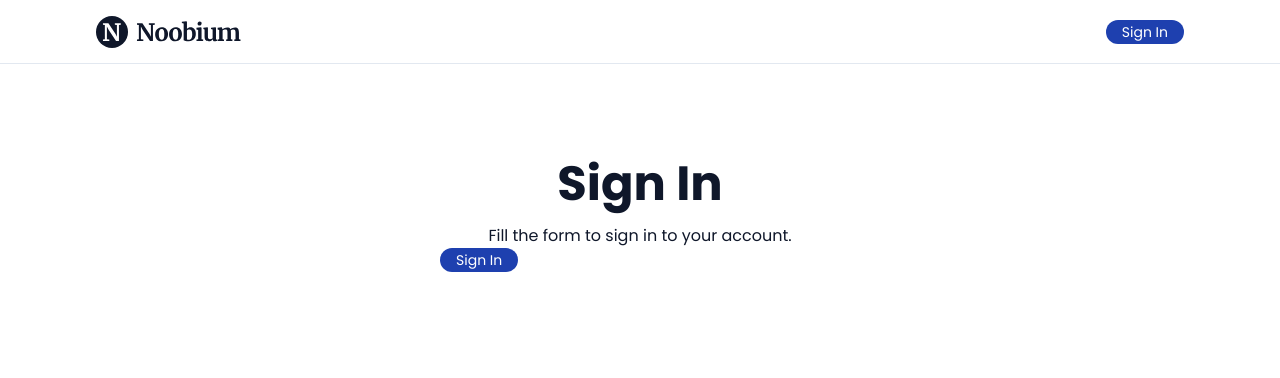
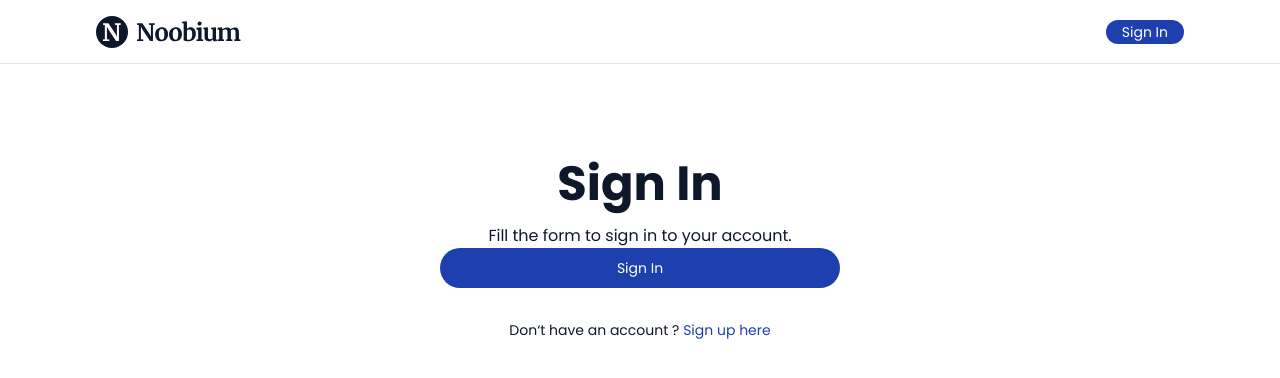
Before and after one commit to Syarif-Ys/noobium, a Next.js app: page /auth/sign-in in a window 1280 px wide. Shown: the top 378 px of the page. Built offline with nearby package versions, Linux system fonts and the light colour scheme.

Commit message:
add TextInput

```diff
--- a/components/Button.tsx
+++ b/components/Button.tsx
@@ -13,7 +13,12 @@ const Button: React.FC<Props> = ({
   return (
     <button
       className={classNames(
-        "bg-blue-800 text-sm font-sans text-white px-4 h-6 rounded-full"
+        "bg-blue-800 text-sm font-sans text-white px-4 rounded-full",
+        {
+          "h-6": size === 'normal',
+          "h-10": size === 'large',
+          "w-full": isFullWidth
+        }
       )}
       {...rest}
     />
--- /dev/null
+++ b/components/TextInput.tsx
@@ -0,0 +1,18 @@
+import classNames from "classnames";
+
+type Props = JSX.IntrinsicElements["input"] & {
+  label?: string;
+  hasError?: boolean;
+  errorMessage?: string;
+};
+
+const TextInput: React.FC<Props> = ({
+  label,
+  hasError,
+  errorMessage,
+  ...rest
+}) => {
+  return <div></div>;
+};
+
+export default TextInput;
--- a/pages/auth/sign-in.tsx
+++ b/pages/auth/sign-in.tsx
@@ -1,4 +1,5 @@
 import Head from "next/head";
+import Link from "next/link";
 import Button from "../../components/Button";
 
 import NavBar from "../../components/NavBar";
@@ -18,7 +19,15 @@ const SignInPage = () => {
         <p className="font-sans text-slate-900 text-center">
           Fill the form to sign in to your account.
         </p>
-        <Button size="large" isFullWidth>Sign In</Button>
+        <Button size="large" isFullWidth>
+          Sign In
+        </Button>
+        <p className="text-slate-900 font-sans text-sm text-center mt-8">
+          Don&lsquo;t have an account ?{" "}
+          <Link href="/auth/sign-up">
+          <span className="text-blue-800">Sign up here</span>
+          </Link>
+        </p>
       </div>
     </div>
   );
```
